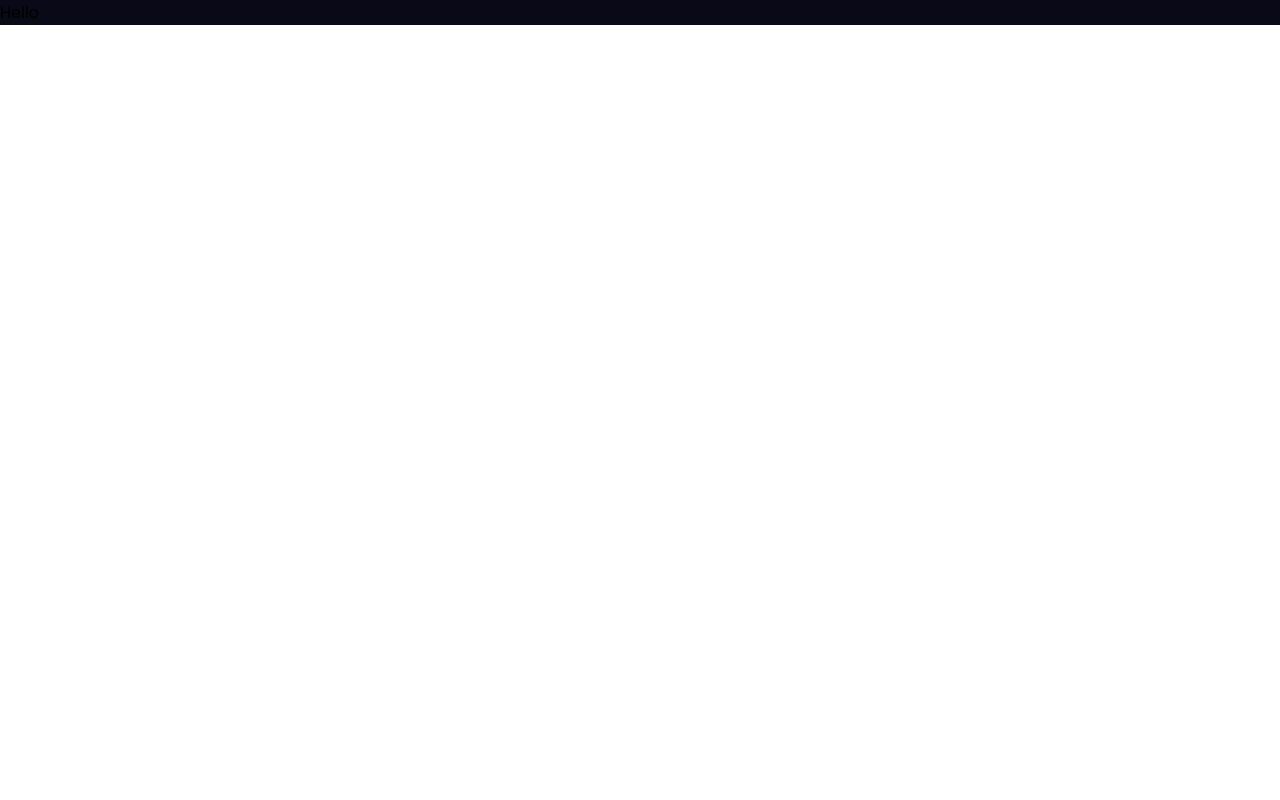
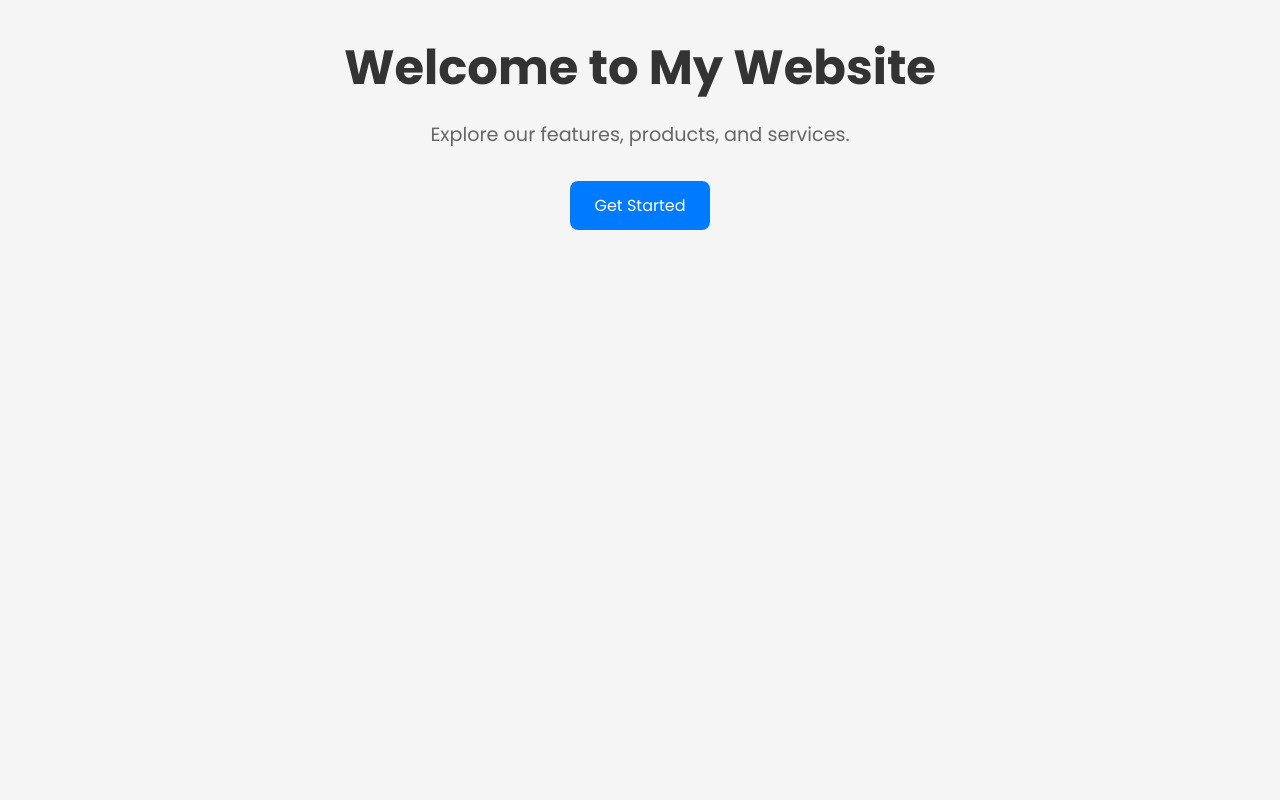
Before and after one commit to Sushant883/AiImageGenerator, a React (Create React App) app in the folder client/: page / in a window 1280 px wide. Shown: the top 800 px of the page. Built offline with nearby package versions, Linux system fonts and the light colour scheme.

Commit message:
add page or home page code

```diff
--- a/client/src/App.js
+++ b/client/src/App.js
@@ -1,22 +1,43 @@
 import styled, { ThemeProvider } from "styled-components";
 import { darkTheme } from "./utils/Theme";
+import Home from "./pages/Home";
+import CreatePost from "./pages/CreatePost";
+import { BrowserRouter, Route, Routes } from "react-router-dom";
 
 const Container = styled.div`
   width: 100%;
   height: 100%;
   display: flex;
   background: ${({ theme }) => theme.bg};
+  color: ${({ theme }) => theme.text_primary}
+  overflow-x: hidden;
+  overflow-y: hidden;
+  transition : all 0.2s ease;
 `;
 
 const Wrapper = styled.div`
-
+  height: 100%;
+  position: relative;
+  display: flex;
+  flex-direction: column;
+  justify-content: space-between;
+  flex: 3;
 `;
 
 function App() {
   return (
     <ThemeProvider theme={darkTheme}>
       <Container>
-        <Wrapper>Hello</Wrapper>
+        <Wrapper>
+          <BrowserRouter>
+            <Routes>
+              <Route path="/" element={<Home />} exact />
+              <Route path="/post" element={<CreatePost />} exact />
+            </Routes>
+          </BrowserRouter>
+          <Home /> {/* // this is components  */}
+          <CreatePost /> {/* // this is components  */}
+        </Wrapper>
       </Container>
     </ThemeProvider>
   );
--- a/client/src/pages/Home.jsx
+++ b/client/src/pages/Home.jsx
@@ -1,11 +1,49 @@
-import React from 'react'
+// Home.jsx
 
-function Home() {
+import React from "react";
+import styled from "styled-components";
+
+const Container = styled.div`
+  padding: 2rem;
+  background-color: #f5f5f5;
+  min-height: 100vh;
+  text-align: center;
+`;
+
+const Title = styled.h1`
+  font-size: 3rem;
+  color: #333;
+`;
+
+const SubTitle = styled.p`
+  font-size: 1.2rem;
+  color: #666;
+  margin-top: 1rem;
+`;
+
+const Button = styled.button`
+  margin-top: 2rem;
+  padding: 0.75rem 1.5rem;
+  background-color: #007bff;
+  color: white;
+  border: none;
+  border-radius: 8px;
+  font-size: 1rem;
+  cursor: pointer;
+
+  &:hover {
+    background-color: #0056b3;
+  }
+`;
+
+const Home = () => {
   return (
-    <div>
+    <Container>
+      <Title>Welcome to My Website</Title>
+      <SubTitle>Explore our features, products, and services.</SubTitle>
+      <Button>Get Started</Button>
+    </Container>
+  );
+};
 
-    </div>
-  )
-}
-
-export default Home
+export default Home;
```
